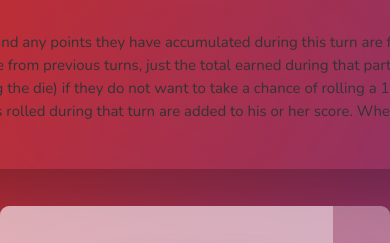
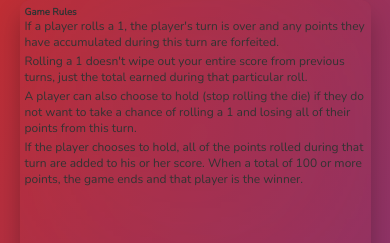
Before and after one commit to scorfu/learning-projects, a plain HTML site: page index.html in a window 390 px wide. Shown: the top 243 px of the page. Drawn offline with nearby package versions, Linux system fonts and the light colour scheme.

Commit message:
add responsiveness

```diff
--- a/style.css
+++ b/style.css
@@ -10,6 +10,7 @@ html {
   font-size: 62.5%;
   box-sizing: border-box;
 }
+
 
 body {
   font-family: 'Nunito', sans-serif;
@@ -192,3 +193,32 @@ main {
   font-size: 15px;
   margin-bottom: 3px;
 }
+
+@media screen and (max-width: 500px) {
+  html {
+    font-size: 20%;
+  }
+
+  .rules {
+    width: 100%;
+    height: 35%;
+  }
+
+  .rules p {
+    font-size: 12px;
+  }
+}
+
+@media screen and (max-width: 1000px) {
+  html {
+    font-size: 30%;
+  }
+
+  .rules {
+    width: 90%;
+    height: 31%;
+    padding-bottom: 20px;
+  }
+
+
+}
```
Also changed, not shown: 1 other file.
